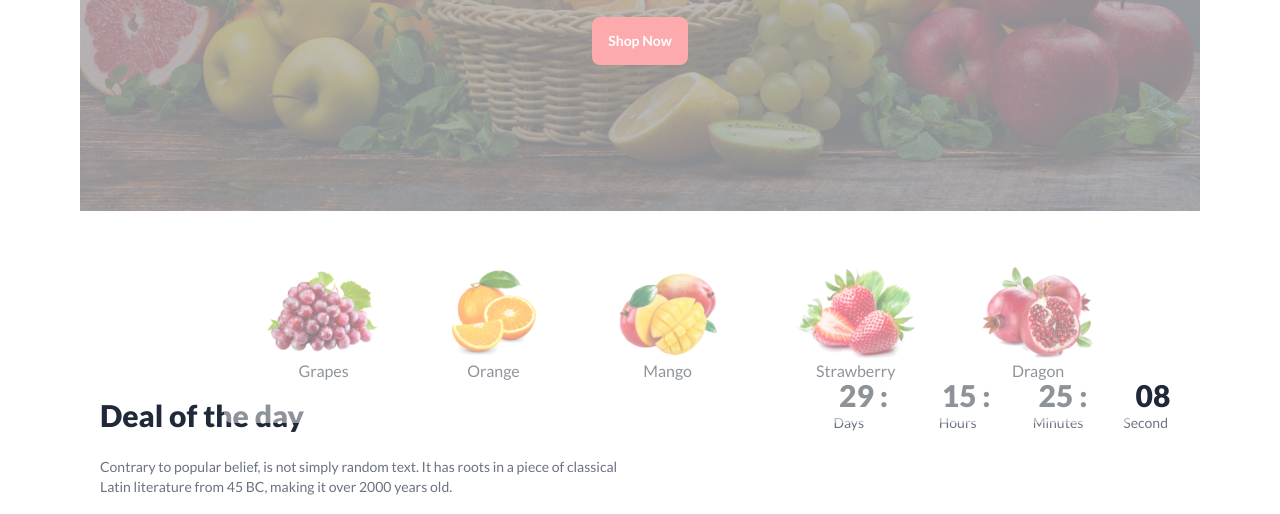
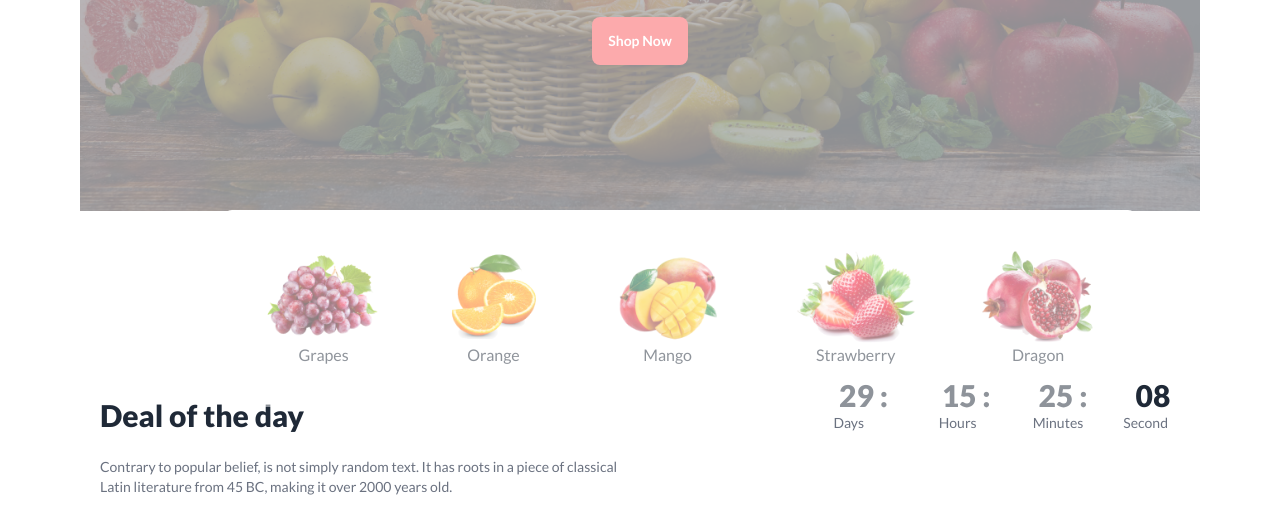
Before and after one commit to Jui17301/B8A3-fruit-brust, a plain HTML site: page index.html in a window 1280 px wide. Shown: the part 425-939 px from the top of the page. Drawn offline with nearby package versions, Linux system fonts and the light colour scheme; grey boxes are pictures that could not be loaded.

Commit message:
Choose is updated

```diff
--- a/index.html
+++ b/index.html
@@ -128,7 +128,7 @@
 
 
 
-    <div class="chart lg:flex mx-36 justify-center p-10 items-center absolute -bottom-12  gap-16 bg-[#FFF] hidden rounded-lg">
+    <div class="chart lg:flex mx-36 justify-center p-10 items-center absolute -bottom-8  gap-16 bg-[#FFF] hidden rounded-lg">
       <div class="text-center">
       <img src="./images/fruit1.png" alt="">
       <p>Grapes</p>
```
